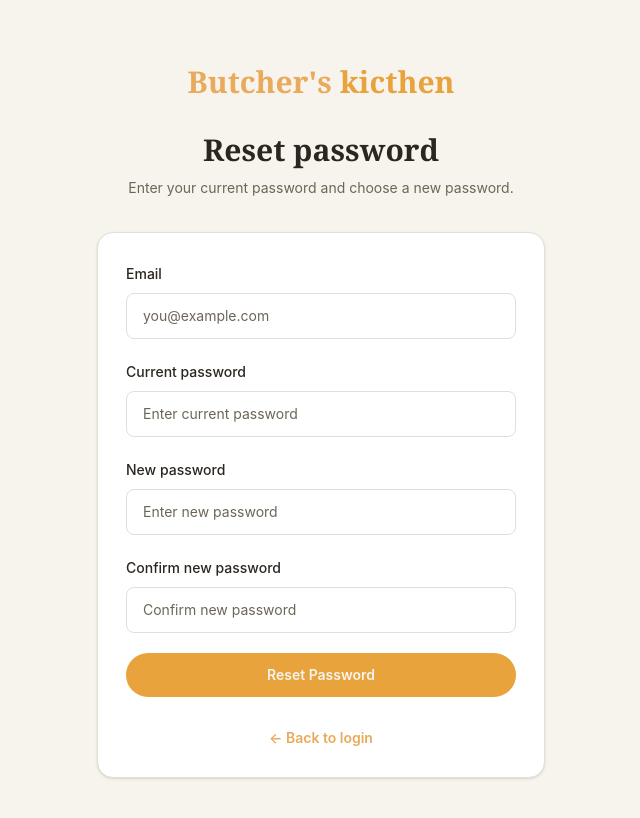
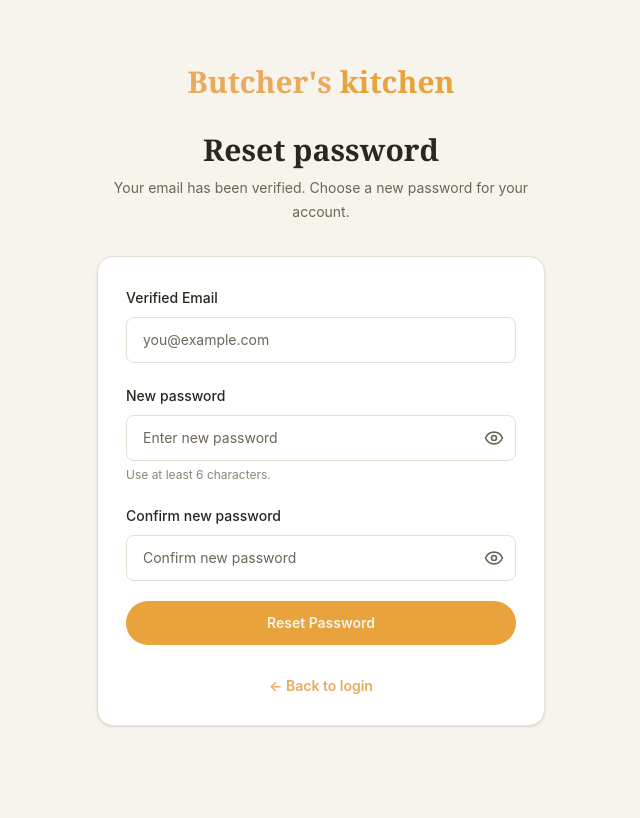
Before and after one commit to Shahzaib-Shahid-27/recipe-finder-frontend, a React (Vite) app: page /reset-password in a window 1280 px wide. Shown: the top 818 px of the page, without its empty margins (319-959 px from the left). Built offline with nearby package versions, Linux system fonts and the light colour scheme.

Commit message:
show/hidden password feature added

```diff
--- a/src/pages/RegisterPage.tsx
+++ b/src/pages/RegisterPage.tsx
@@ -3,10 +3,16 @@ import {
   type ChangeEvent,
   type FormEvent,
 } from "react";
+
 import { Link, useNavigate } from "react-router-dom";
+
 import { useAuth } from "../context/AuthContext";
+
 import type { RegisterForm } from "../types/auth";
+
 import axios from "axios";
+
+import { Eye, EyeOff } from "lucide-react";
 
 interface RegisterPageForm extends RegisterForm {
   confirmPassword: string;
@@ -14,6 +20,7 @@ interface RegisterPageForm extends RegisterForm {
 
 export default function RegisterPage() {
   const navigate = useNavigate();
+
   const { register } = useAuth();
 
   const [form, setForm] = useState<RegisterPageForm>({
@@ -23,7 +30,14 @@ export default function RegisterPage() {
     confirmPassword: "",
   });
 
+  const [showPassword, setShowPassword] =
+    useState(false);
+
+  const [showConfirmPassword, setShowConfirmPassword] =
+    useState(false);
+
   const [error, setError] = useState("");
+
   const [loading, setLoading] = useState(false);
 
   function handleChange(
@@ -104,8 +118,8 @@ export default function RegisterPage() {
             </h1>
 
             <p className="mt-2 text-sm text-[#6B6656]">
-              Join Butcher's Kitchen and discover delicious
-              meals.
+              Join Butcher's Kitchen and discover
+              delicious meals.
             </p>
           </div>
 
@@ -115,6 +129,7 @@ export default function RegisterPage() {
               onSubmit={handleSubmit}
               className="space-y-5"
             >
+
               {/* Name */}
               <label className="block">
                 <span className="text-sm font-medium text-[#2B2620]">
@@ -157,16 +172,43 @@ export default function RegisterPage() {
                   Password
                 </span>
 
+                <div className="relative mt-2">
                   <input
-                  type="password"
+                    type={
+                      showPassword
+                        ? "text"
+                        : "password"
+                    }
                     name="password"
                     value={form.password}
                     onChange={handleChange}
                     placeholder="Create a password"
                     autoComplete="new-password"
                     required
-                  className="mt-2 w-full rounded-lg border border-[#E4DFD3] bg-[#FDFCF9] px-4 py-3 text-sm text-[#2B2620] outline-none transition focus:border-[#1f3d2e] focus:ring-2 focus:ring-[#1f3d2e]/10"
+                    className="w-full rounded-lg border border-[#E4DFD3] bg-[#FDFCF9] px-4 py-3 pr-12 text-sm text-[#2B2620] outline-none transition focus:border-[#1f3d2e] focus:ring-2 focus:ring-[#1f3d2e]/10"
                   />
+
+                  <button
+                    type="button"
+                    onClick={() =>
+                      setShowPassword(
+                        (current) => !current
+                      )
+                    }
+                    className="absolute right-3 top-1/2 -translate-y-1/2 text-[#6B6656] hover:text-[#1f3d2e]"
+                    aria-label={
+                      showPassword
+                        ? "Hide password"
+                        : "Show password"
+                    }
+                  >
+                    {showPassword ? (
+                      <EyeOff size={20} />
+                    ) : (
+                      <Eye size={20} />
+                    )}
+                  </button>
+                </div>
 
                 <p className="mt-1.5 text-xs text-[#8A8577]">
                   Use at least 6 characters.
@@ -179,16 +221,43 @@ export default function RegisterPage() {
                   Confirm password
                 </span>
 
+                <div className="relative mt-2">
                   <input
-                  type="password"
+                    type={
+                      showConfirmPassword
+                        ? "text"
+                        : "password"
+                    }
                     name="confirmPassword"
                     value={form.confirmPassword}
                     onChange={handleChange}
                     placeholder="Confirm your password"
                     autoComplete="new-password"
                     required
-                  className="mt-2 w-full rounded-lg border border-[#E4DFD3] bg-[#FDFCF9] px-4 py-3 text-sm text-[#2B2620] outline-none transition focus:border-[#1f3d2e] focus:ring-2 focus:ring-[#1f3d2e]/10"
+                    className="w-full rounded-lg border border-[#E4DFD3] bg-[#FDFCF9] px-4 py-3 pr-12 text-sm text-[#2B2620] outline-none transition focus:border-[#1f3d2e] focus:ring-2 focus:ring-[#1f3d2e]/10"
                   />
+
+                  <button
+                    type="button"
+                    onClick={() =>
+                      setShowConfirmPassword(
+                        (current) => !current
+                      )
+                    }
+                    className="absolute right-3 top-1/2 -translate-y-1/2 text-[#6B6656] hover:text-[#1f3d2e]"
+                    aria-label={
+                      showConfirmPassword
+                        ? "Hide confirm password"
+                        : "Show confirm password"
+                    }
+                  >
+                    {showConfirmPassword ? (
+                      <EyeOff size={20} />
+                    ) : (
+                      <Eye size={20} />
+                    )}
+                  </button>
+                </div>
               </label>
 
               {/* Error */}
@@ -204,7 +273,7 @@ export default function RegisterPage() {
               <button
                 type="submit"
                 disabled={loading}
-                className="w-full rounded-full bg-[#e8a33d] py-3 text-sm font-semibold text-[#F7F4EE] dark:text-[#131312] transition-all duration-100 hover:bg-[#ad7522]  hover:shadow-md disabled:cursor-not-allowed disabled:opacity-60"
+                className="w-full rounded-full bg-[#e8a33d] py-3 text-sm font-semibold text-[#F7F4EE] dark:text-[#131312] transition-all duration-100 hover:bg-[#ad7522] hover:shadow-md disabled:cursor-not-allowed disabled:opacity-60"
               >
                 {loading
                   ? "Creating account..."
@@ -217,7 +286,7 @@ export default function RegisterPage() {
               Already have an account?{" "}
               <Link
                 to="/login"
-                className="font-semibold text-[#070808]  transition-colors  hover:text-[#E8A33D]"
+                className="font-semibold text-[#070808] transition-colors hover:text-[#E8A33D]"
               >
                 Log in
               </Link>
--- a/src/pages/ResetPasswordPage.tsx
+++ b/src/pages/ResetPasswordPage.tsx
@@ -1,14 +1,18 @@
+
 import {
   useState,
   type ChangeEvent,
   type FormEvent,
 } from "react";
+
 import {
   Link,
   useNavigate,
   useSearchParams,
 } from "react-router-dom";
+
 import axios from "axios";
+import { Eye, EyeOff } from "lucide-react";
 
 export default function ResetPasswordPage() {
   const navigate = useNavigate();
@@ -19,12 +23,16 @@ export default function ResetPasswordPage() {
   const emailFromUrl = searchParams.get("email") || "";
 
   const [email, setEmail] = useState(emailFromUrl);
-  const [currentPassword, setCurrentPassword] =
-    useState("");
-  const [newPassword, setNewPassword] =
-    useState("");
+
+  const [newPassword, setNewPassword] = useState("");
   const [confirmPassword, setConfirmPassword] =
     useState("");
+
+  const [showNewPassword, setShowNewPassword] =
+    useState(false);
+
+  const [showConfirmPassword, setShowConfirmPassword] =
+    useState(false);
 
   const [loading, setLoading] = useState(false);
   const [error, setError] = useState("");
@@ -34,12 +42,6 @@ export default function ResetPasswordPage() {
     e: ChangeEvent<HTMLInputElement>
   ): void {
     setEmail(e.target.value);
-  }
-
-  function handleCurrentPasswordChange(
-    e: ChangeEvent<HTMLInputElement>
-  ): void {
-    setCurrentPassword(e.target.value);
   }
 
   function handleNewPasswordChange(
@@ -62,21 +64,19 @@ export default function ResetPasswordPage() {
     setError("");
     setSuccess("");
 
-    if (!email) {
+    // Check email
+    if (!email.trim()) {
       setError("Email is required.");
       return;
     }
 
-    if (!currentPassword) {
-      setError("Current password is required.");
-      return;
-    }
-
+    // Check new password
     if (!newPassword) {
       setError("New password is required.");
       return;
     }
 
+    // Password length
     if (newPassword.length < 6) {
       setError(
         "New password must be at least 6 characters long."
@@ -84,15 +84,15 @@ export default function ResetPasswordPage() {
       return;
     }
 
-    if (newPassword !== confirmPassword) {
-      setError("New passwords do not match.");
+    // Confirm password
+    if (!confirmPassword) {
+      setError("Please confirm your new password.");
       return;
     }
 
-    if (currentPassword === newPassword) {
-      setError(
-        "New password must be different from your current password."
-      );
+    // Check passwords match
+    if (newPassword !== confirmPassword) {
+      setError("New passwords do not match.");
       return;
     }
 
@@ -106,8 +106,7 @@ export default function ResetPasswordPage() {
       await axios.post(
         `${API_URL}/auth/reset-password`,
         {
-          email,
-          currentPassword,
+          email: email.trim().toLowerCase(),
           newPassword,
         }
       );
@@ -116,7 +115,6 @@ export default function ResetPasswordPage() {
         "Your password has been reset successfully. Redirecting to login..."
       );
 
-      setCurrentPassword("");
       setNewPassword("");
       setConfirmPassword("");
 
@@ -124,7 +122,11 @@ export default function ResetPasswordPage() {
         navigate("/login");
       }, 2000);
     } catch (err: unknown) {
-      if (axios.isAxiosError<{ message?: string }>(err)) {
+      console.log(err);
+
+      if (
+        axios.isAxiosError<{ message?: string }>(err)
+      ) {
         setError(
           err.response?.data?.message ||
             "Unable to reset password."
@@ -152,7 +154,7 @@ export default function ResetPasswordPage() {
             >
               Butcher's
               <span className="ml-2 text-[#E8A33D]">
-                kicthen
+                kitchen
               </span>
             </Link>
 
@@ -161,21 +163,23 @@ export default function ResetPasswordPage() {
             </h1>
 
             <p className="mt-2 text-sm leading-6 text-[#6B6656]">
-              Enter your current password and choose a
-              new password.
+              Your email has been verified. Choose a
+              new password for your account.
             </p>
           </div>
 
           {/* Card */}
           <div className="mt-8 rounded-2xl border border-[#E4DFD3] bg-white p-7 shadow-sm">
+
             <form
               onSubmit={handleSubmit}
               className="space-y-5"
             >
+
               {/* Email */}
               <label className="block">
                 <span className="text-sm font-medium text-[#2B2620]">
-                  Email
+                  Verified Email
                 </span>
 
                 <input
@@ -189,38 +193,52 @@ export default function ResetPasswordPage() {
                 />
               </label>
 
-              {/* Current Password */}
-              <label className="block">
-                <span className="text-sm font-medium text-[#2B2620]">
-                  Current password
-                </span>
-
-                <input
-                  type="password"
-                  value={currentPassword}
-                  onChange={handleCurrentPasswordChange}
-                  placeholder="Enter current password"
-                  autoComplete="current-password"
-                  required
-                  className="mt-2 w-full rounded-lg border border-[#E4DFD3] bg-[#FDFCF9] px-4 py-3 text-sm text-[#2B2620] outline-none transition focus:border-[#1f3d2e] focus:ring-2 focus:ring-[#1f3d2e]/10"
-                />
-              </label>
-
               {/* New Password */}
               <label className="block">
                 <span className="text-sm font-medium text-[#2B2620]">
                   New password
                 </span>
 
+                <div className="relative mt-2">
                   <input
-                  type="password"
+                    type={
+                      showNewPassword
+                        ? "text"
+                        : "password"
+                    }
                     value={newPassword}
                     onChange={handleNewPasswordChange}
                     placeholder="Enter new password"
                     autoComplete="new-password"
                     required
-                  className="mt-2 w-full rounded-lg border border-[#E4DFD3] bg-[#FDFCF9] px-4 py-3 text-sm text-[#2B2620] outline-none transition focus:border-[#1f3d2e] focus:ring-2 focus:ring-[#1f3d2e]/10"
+                    className="w-full rounded-lg border border-[#E4DFD3] bg-[#FDFCF9] px-4 py-3 pr-12 text-sm text-[#2B2620] outline-none transition focus:border-[#1f3d2e] focus:ring-2 focus:ring-[#1f3d2e]/10"
                   />
+
+                  <button
+                    type="button"
+                    onClick={() =>
+                      setShowNewPassword(
+                        (current) => !current
+                      )
+                    }
+                    className="absolute right-3 top-1/2 -translate-y-1/2 text-[#6B6656] transition-colors hover:text-[#1f3d2e]"
+                    aria-label={
+                      showNewPassword
+                        ? "Hide password"
+                        : "Show password"
+                    }
+                  >
+                    {showNewPassword ? (
+                      <EyeOff size={20} />
+                    ) : (
+                      <Eye size={20} />
+                    )}
+                  </button>
+                </div>
+
+                <p className="mt-1.5 text-xs text-[#8A8577]">
+                  Use at least 6 characters.
+                </p>
               </label>
 
               {/* Confirm Password */}
@@ -229,15 +247,44 @@ export default function ResetPasswordPage() {
                   Confirm new password
                 </span>
 
+                <div className="relative mt-2">
                   <input
-                  type="password"
+                    type={
+                      showConfirmPassword
+                        ? "text"
+                        : "password"
+                    }
                     value={confirmPassword}
-                  onChange={handleConfirmPasswordChange}
+                    onChange={
+                      handleConfirmPasswordChange
+                    }
                     placeholder="Confirm new password"
                     autoComplete="new-password"
                     required
-                  className="mt-2 w-full rounded-lg border border-[#E4DFD3] bg-[#FDFCF9] px-4 py-3 text-sm text-[#2B2620] outline-none transition focus:border-[#1f3d2e] focus:ring-2 focus:ring-[#1f3d2e]/10"
+                    className="w-full rounded-lg border border-[#E4DFD3] bg-[#FDFCF9] px-4 py-3 pr-12 text-sm text-[#2B2620] outline-none transition focus:border-[#1f3d2e] focus:ring-2 focus:ring-[#1f3d2e]/10"
                   />
+
+                  <button
+                    type="button"
+                    onClick={() =>
+                      setShowConfirmPassword(
+                        (current) => !current
+                      )
+                    }
+                    className="absolute right-3 top-1/2 -translate-y-1/2 text-[#6B6656] transition-colors hover:text-[#1f3d2e]"
+                    aria-label={
+                      showConfirmPassword
+                        ? "Hide confirm password"
+                        : "Show confirm password"
+                    }
+                  >
+                    {showConfirmPassword ? (
+                      <EyeOff size={20} />
+                    ) : (
+                      <Eye size={20} />
+                    )}
+                  </button>
+                </div>
               </label>
 
               {/* Error */}
@@ -258,7 +305,7 @@ export default function ResetPasswordPage() {
                 </div>
               )}
 
-              {/* Button */}
+              {/* Reset Password Button */}
               <button
                 type="submit"
                 disabled={loading}
@@ -270,6 +317,7 @@ export default function ResetPasswordPage() {
               </button>
             </form>
 
+            {/* Back to Login */}
             <div className="mt-7 text-center">
               <Link
                 to="/login"
@@ -278,6 +326,7 @@ export default function ResetPasswordPage() {
                 ← Back to login
               </Link>
             </div>
+
           </div>
         </div>
       </div>
```
Also changed, not shown: src/pages/ForgotPasswordPage.tsx (+49 -6 lines), src/pages/LoginPage.tsx (+32 -26 lines). Lines whose indentation alone changed are shown as unchanged.
